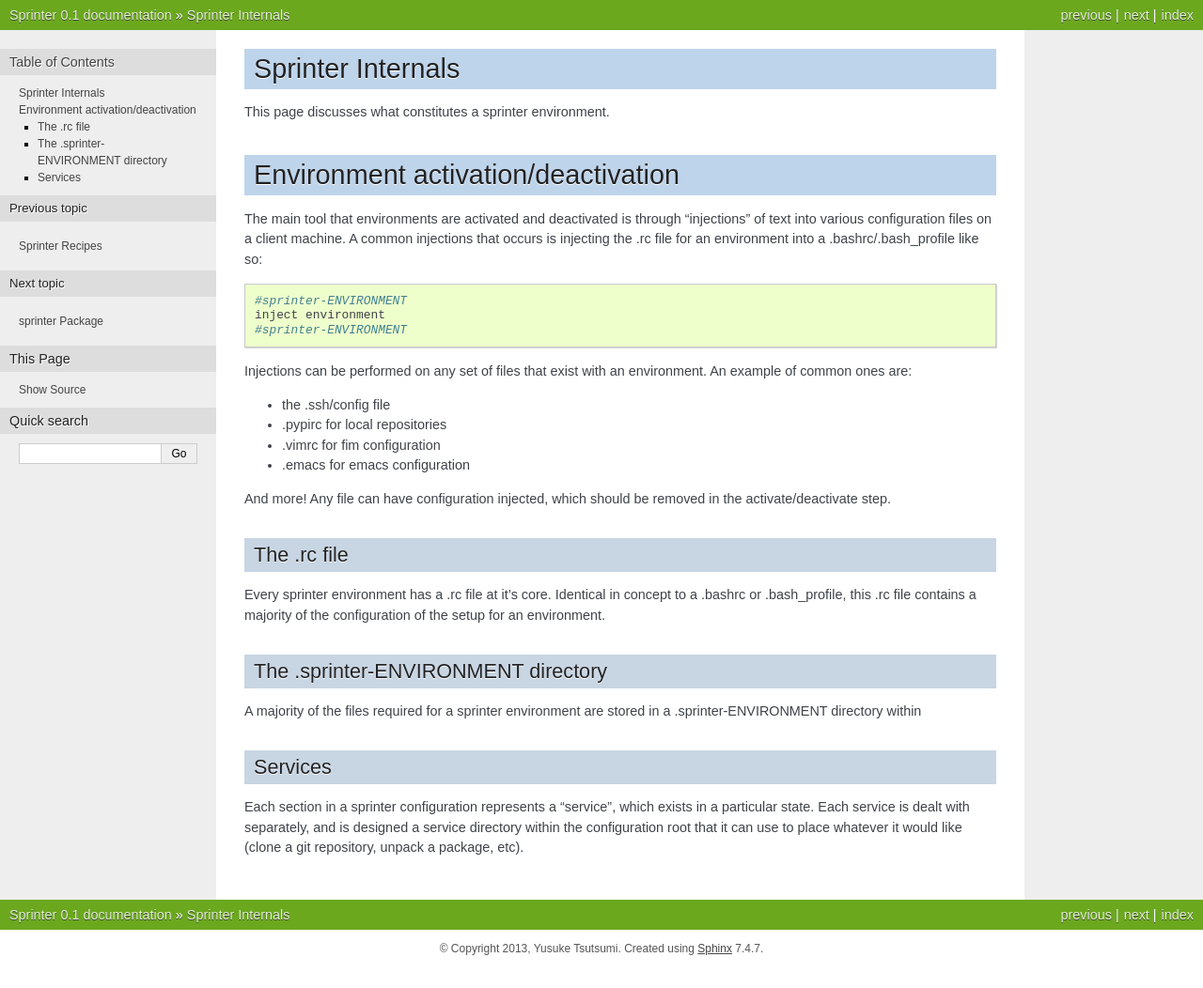
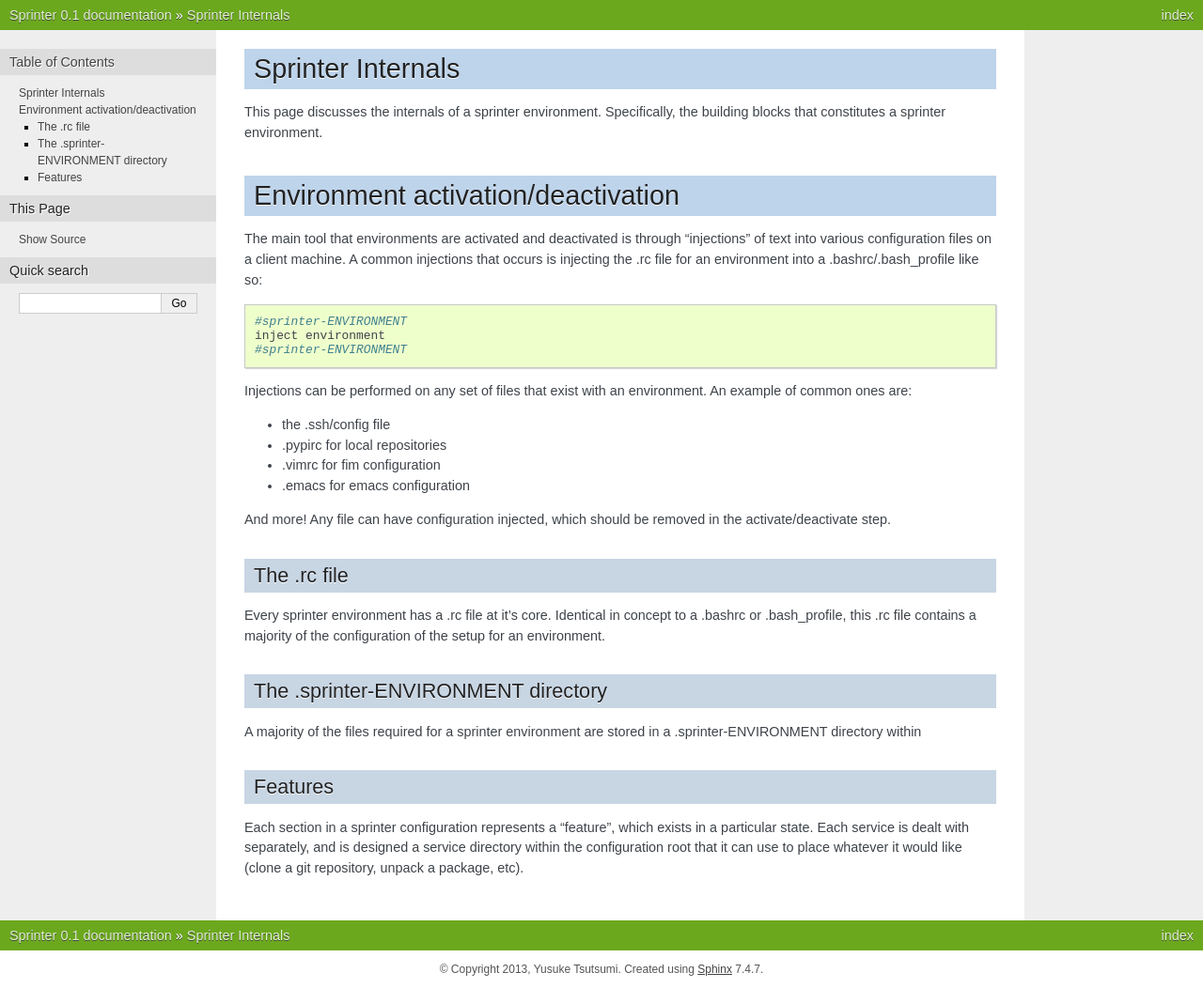
Before and after one commit to toumorokoshi/sprinter, a Sphinx documentation site: the page built from docs/source/internals.rst, in a window 1280 px wide. Shown: the whole page at 94% size. Built offline with Sphinx 7.4.7, drawn with Linux system fonts in a browser that asks for light colours; pages that are not in the unit, such as notebooks, are missing from menus; before the commit the page ends 1030 px from its top, so only the background shows below that.

```diff
--- a/docs/source/internals.rst
+++ b/docs/source/internals.rst
@@ -1,7 +1,7 @@
 Sprinter Internals
 ==================
 
-This page discusses what constitutes a sprinter environment.
+This page discusses the internals of a sprinter environment. Specifically, the building blocks that constitutes a sprinter environment.
 
 Environment activation/deactivation
 ===================================
@@ -32,7 +32,7 @@ The .sprinter-ENVIRONMENT directory
 
 A majority of the files required for a sprinter environment are stored in a .sprinter-ENVIRONMENT directory within
 
-Services
+Features
 --------
 
-Each section in a sprinter configuration represents a "service", which exists in a particular state. Each service is dealt with separately, and is designed a service directory within the configuration root that it can use to place whatever it would like (clone a git repository, unpack a package, etc).
+Each section in a sprinter configuration represents a "feature", which exists in a particular state. Each service is dealt with separately, and is designed a service directory within the configuration root that it can use to place whatever it would like (clone a git repository, unpack a package, etc).
```
Also changed, not shown: docs/source/index.rst (+5 -6 lines), docs/source/manifests.rst (added, +28 -0 lines).
